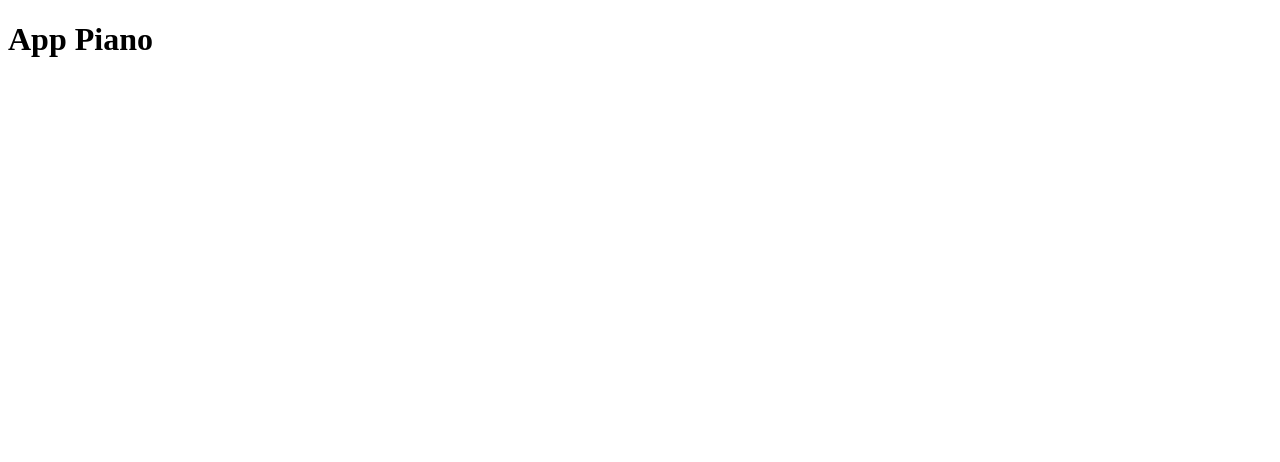
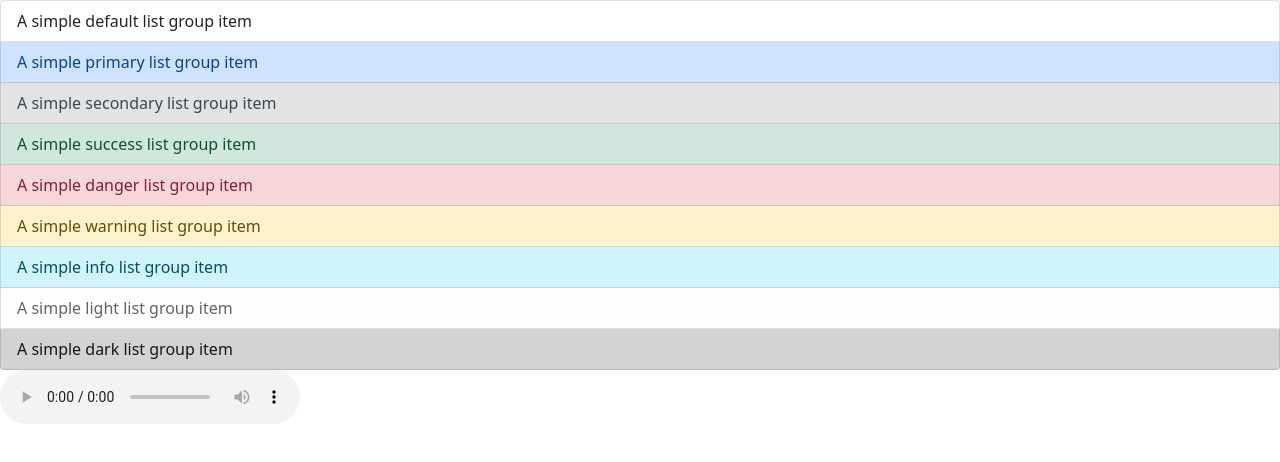
Before and after one commit to miryambathilde/Piano-app-angular, an Angular app: page / in a window 1280 px wide. Shown: the top 462 px of the page. Built offline with nearby package versions, Linux system fonts and the light colour scheme.

Commit message:
añadimos class list group para piano y audio control

```diff
--- a/src/app/app.component.html
+++ b/src/app/app.component.html
@@ -1 +1,16 @@
-<h1>App Piano</h1>
+<div class="list-group">
+  <a href="#" class="list-group-item list-group-item-action">A simple default list group item</a>
+
+  <a href="#" class="list-group-item list-group-item-action list-group-item-primary">A simple primary list group item</a>
+  <a href="#" class="list-group-item list-group-item-action list-group-item-secondary">A simple secondary list group item</a>
+  <a href="#" class="list-group-item list-group-item-action list-group-item-success">A simple success list group item</a>
+  <a href="#" class="list-group-item list-group-item-action list-group-item-danger">A simple danger list group item</a>
+  <a href="#" class="list-group-item list-group-item-action list-group-item-warning">A simple warning list group item</a>
+  <a href="#" class="list-group-item list-group-item-action list-group-item-info">A simple info list group item</a>
+  <a href="#" class="list-group-item list-group-item-action list-group-item-light">A simple light list group item</a>
+  <a href="#" class="list-group-item list-group-item-action list-group-item-dark">A simple dark list group item</a>
+</div>
+
+<audio controls>
+  <source src="../assets/sonidos/note2.wav">
+</audio>
--- a/src/index.html
+++ b/src/index.html
@@ -1,11 +1,12 @@
 <!doctype html>
-<html lang="en">
+<html lang="es">
 <head>
   <meta charset="utf-8">
   <title>Piano</title>
   <base href="/">
   <meta name="viewport" content="width=device-width, initial-scale=1">
   <link rel="icon" type="image/x-icon" href="favicon.ico">
+  <link href="https://cdn.jsdelivr.net/npm/bootstrap@5.0.0-beta3/dist/css/bootstrap.min.css" rel="stylesheet" integrity="sha384-eOJMYsd53ii+scO/bJGFsiCZc+5NDVN2yr8+0RDqr0Ql0h+rP48ckxlpbzKgwra6" crossorigin="anonymous">
 </head>
 <body>
   <app-root></app-root>
```
